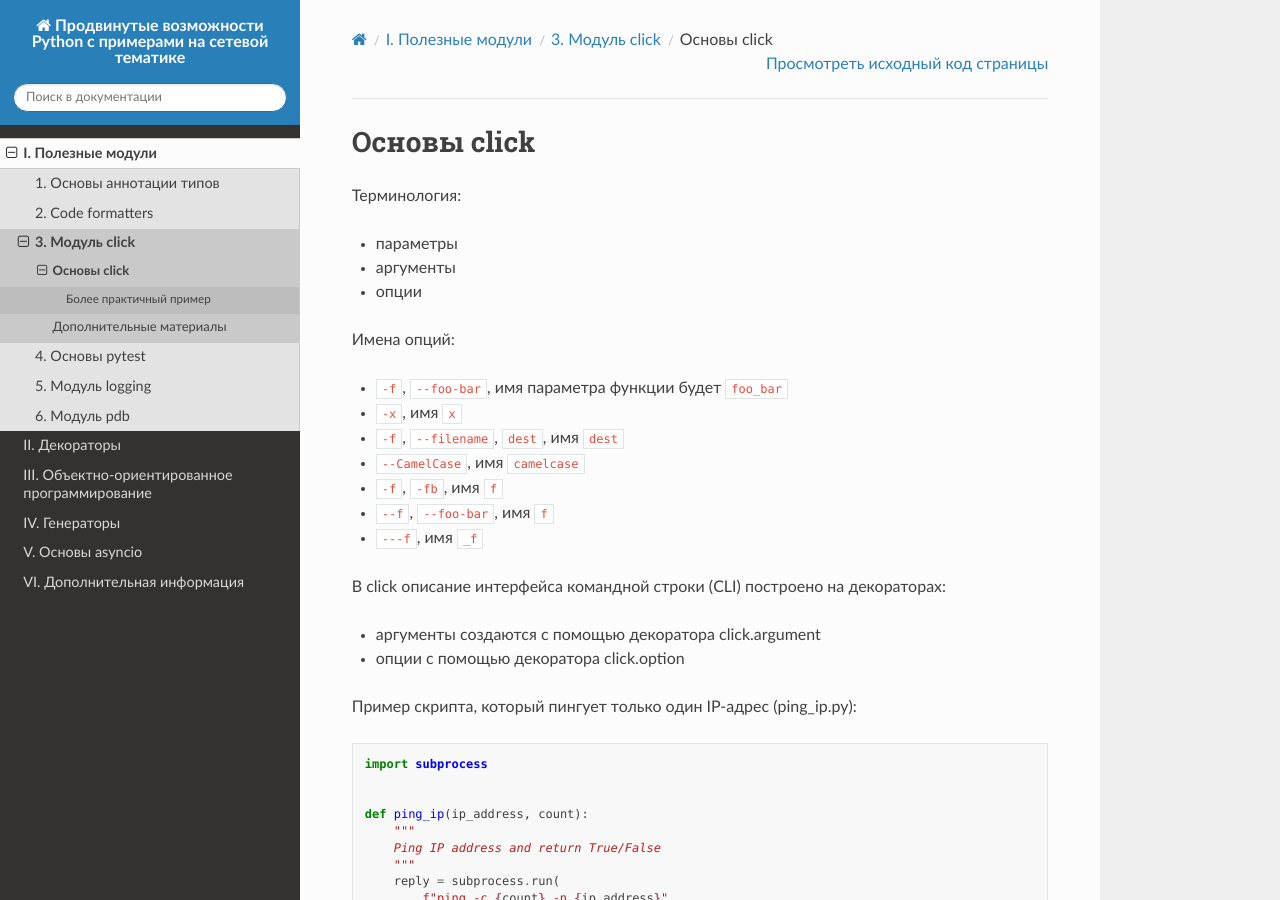
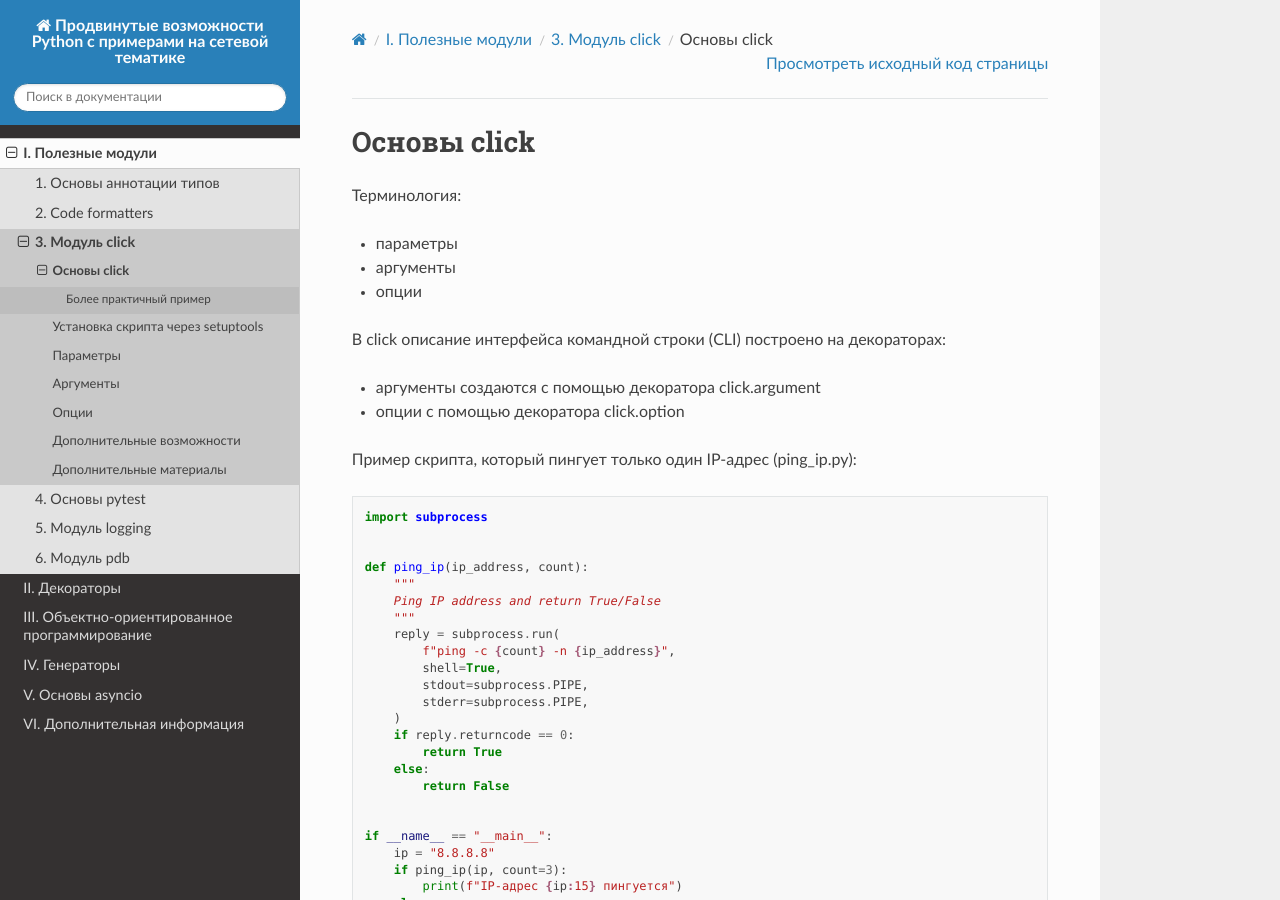
Before and after one commit to natenka/advpyneng-book, a Sphinx documentation site: the page built from docs/source/book/03_click/basics.rst, in a window 1280 px wide and 900 px high. Built offline with Sphinx 7.4.7 and the Read the Docs theme 2.0.0, drawn with Linux system fonts in a browser that asks for light colours; pages that are not in the unit, such as notebooks, are missing from menus.

Commit message:
click draft

```diff
--- /dev/null
+++ b/docs/source/book/03_click/arguments.rst
@@ -0,0 +1,2 @@
+Аргументы
+---------
--- a/docs/source/book/03_click/basics.rst
+++ b/docs/source/book/03_click/basics.rst
@@ -6,16 +6,6 @@
 * параметры
 * аргументы
 * опции
-
-Имена опций:
-
-* ``-f``, ``--foo-bar``, имя параметра функции будет ``foo_bar``
-* ``-x``, имя ``x``
-* ``-f``, ``--filename``, ``dest``, имя ``dest``
-* ``--CamelCase``, имя ``camelcase``
-* ``-f``, ``-fb``, имя ``f``
-* ``--f``, ``--foo-bar``, имя ``f``
-* ``---f``, имя ``_f``
 
 В click описание интерфейса командной строки (CLI) построено на декораторах:
 
--- a/docs/source/book/03_click/index.rst
+++ b/docs/source/book/03_click/index.rst
@@ -18,5 +18,10 @@ Click не единственный модуль для обработки ар
    :maxdepth: 1
 
    basics
+   setuptools
+   parameters
+   arguments
+   options
+   utilities
    further_reading
    ../../exercises/03_exercises.rst
--- /dev/null
+++ b/docs/source/book/03_click/parameters.rst
@@ -0,0 +1,2 @@
+Параметры
+---------
--- /dev/null
+++ b/docs/source/book/03_click/utilities.rst
@@ -0,0 +1,2 @@
+Дополнительные возможности
+--------------------------
```
Also changed, not shown: docs/source/book/03_click/options.rst (added, +12 -0 lines), docs/source/book/03_click/setuptools.rst (added, +139 -0 lines).
